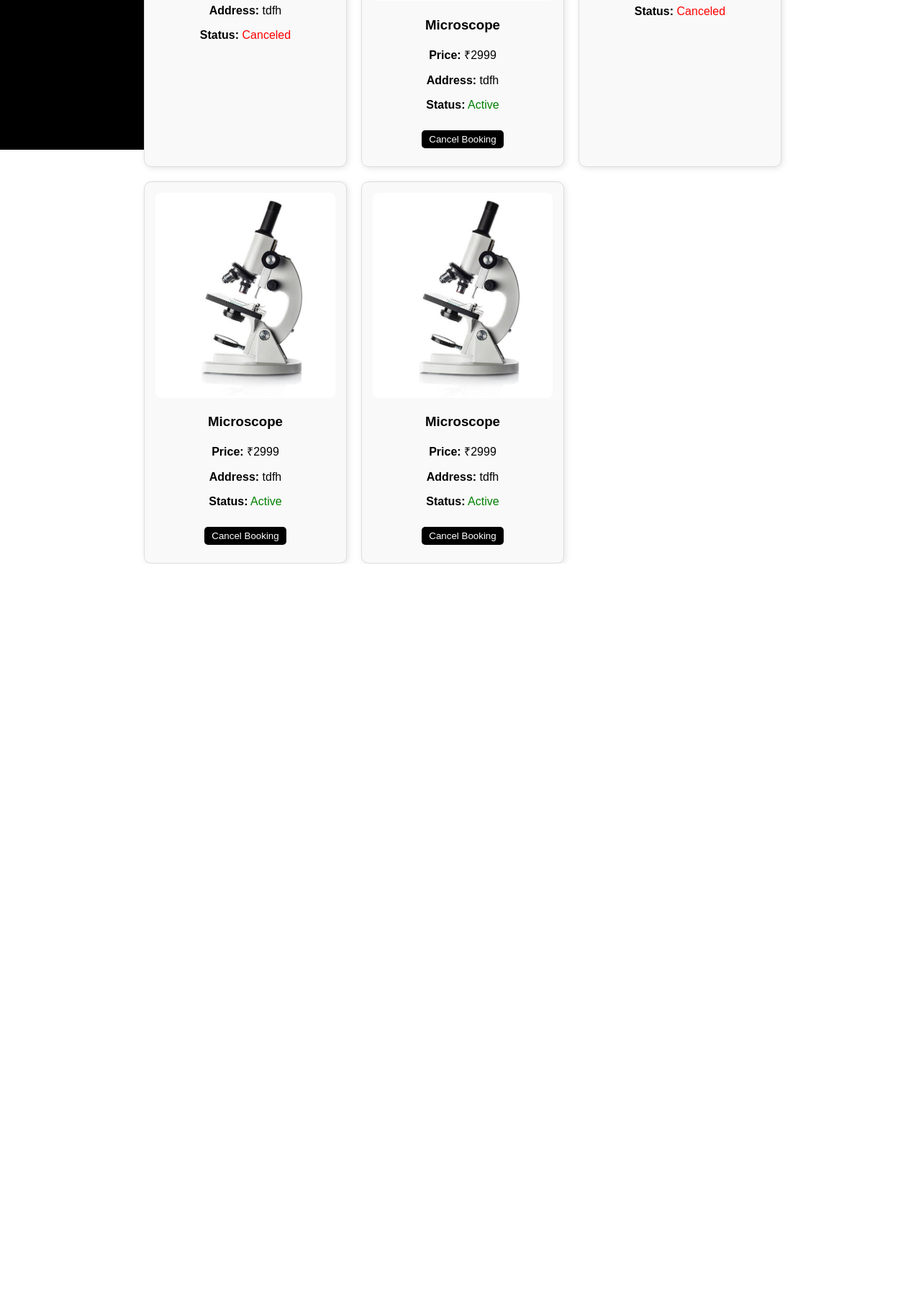
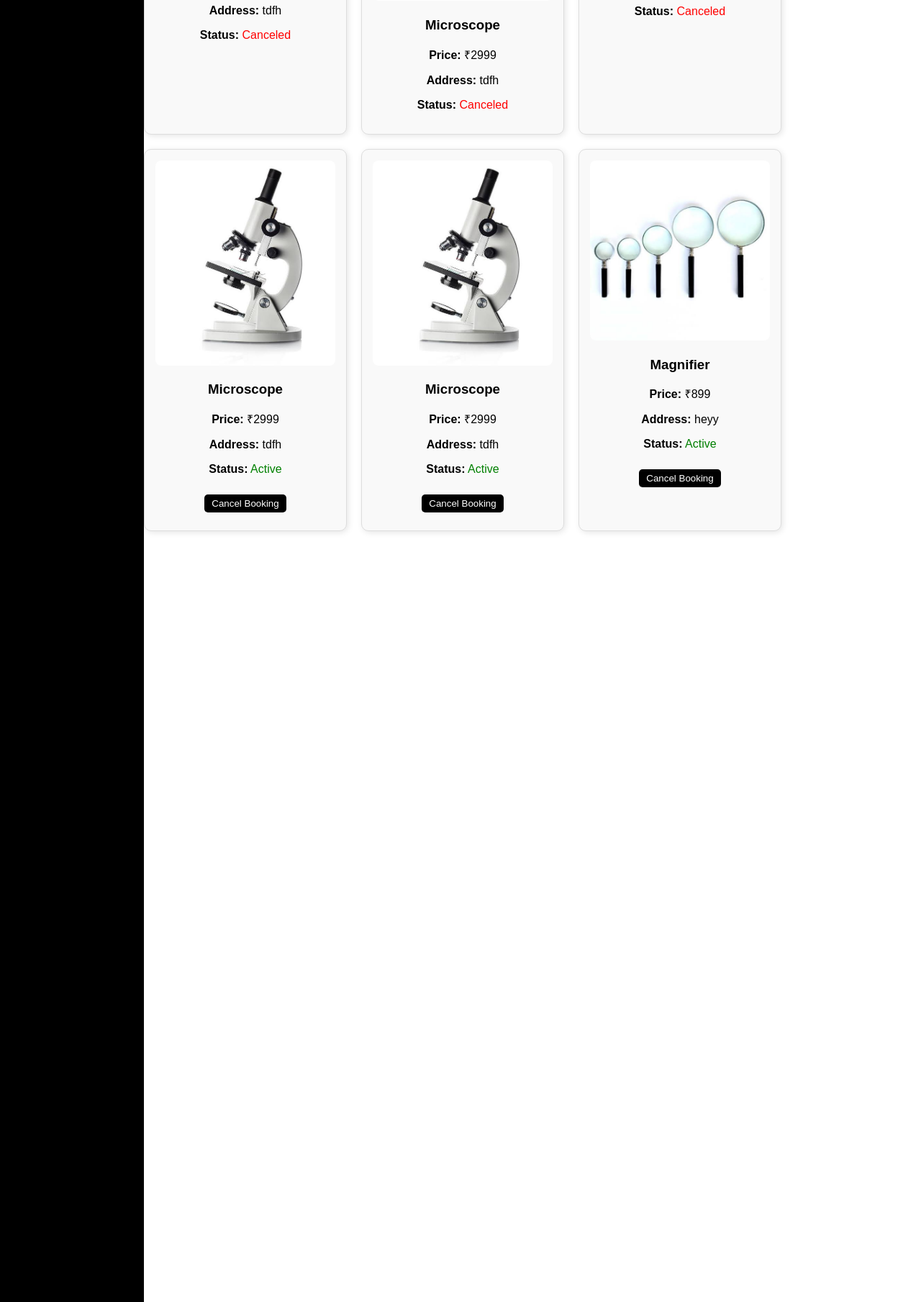
Before and after one commit to Banku51105/lab-booking-project, a Flask app: page /history in a window 1280 px wide. Shown: the part 776-2585 px from the top of the page at 72% size. Before the commit the page ends 1559 px from the top, so only its background shows below. Run offline with Flask 3, Linux system fonts and the light colour scheme.

Commit message:
Updated equipment data and images

```diff
--- a/booking.txt
+++ b/booking.txt
@@ -2,7 +2,8 @@ Equipment 2,2000,tdfh,images/e2.jpg,Canceled
 Equipment C,1500,tdfh,images/e3.jpg,Canceled
 Equipment 3,1500,dtyj,images/e3.jpg,Canceled
 Microscope,2999,tdfh,images/e1.jpg,Canceled
-Microscope,2999,tdfh,images/Microscope.jpeg,Active
+Microscope,2999,tdfh,images/Microscope.jpeg,Canceled
 Safety Glasses,599,tdfh,images/Glasses.jpeg,Canceled
 Microscope,2999,tdfh,images/Microscope.jpeg,Active
 Microscope,2999,tdfh,images/Microscope.jpeg,Active
+Magnifier,899,heyy,images/Magnifier.jpeg,Active
--- a/static/style.css
+++ b/static/style.css
@@ -10,7 +10,7 @@ body {
 .sidebar {
     width: 200px;
     background: #000000;
-    height: 118vh;
+    height: 500vh;
     float: left;
     padding-top: 20px;
 }
```
